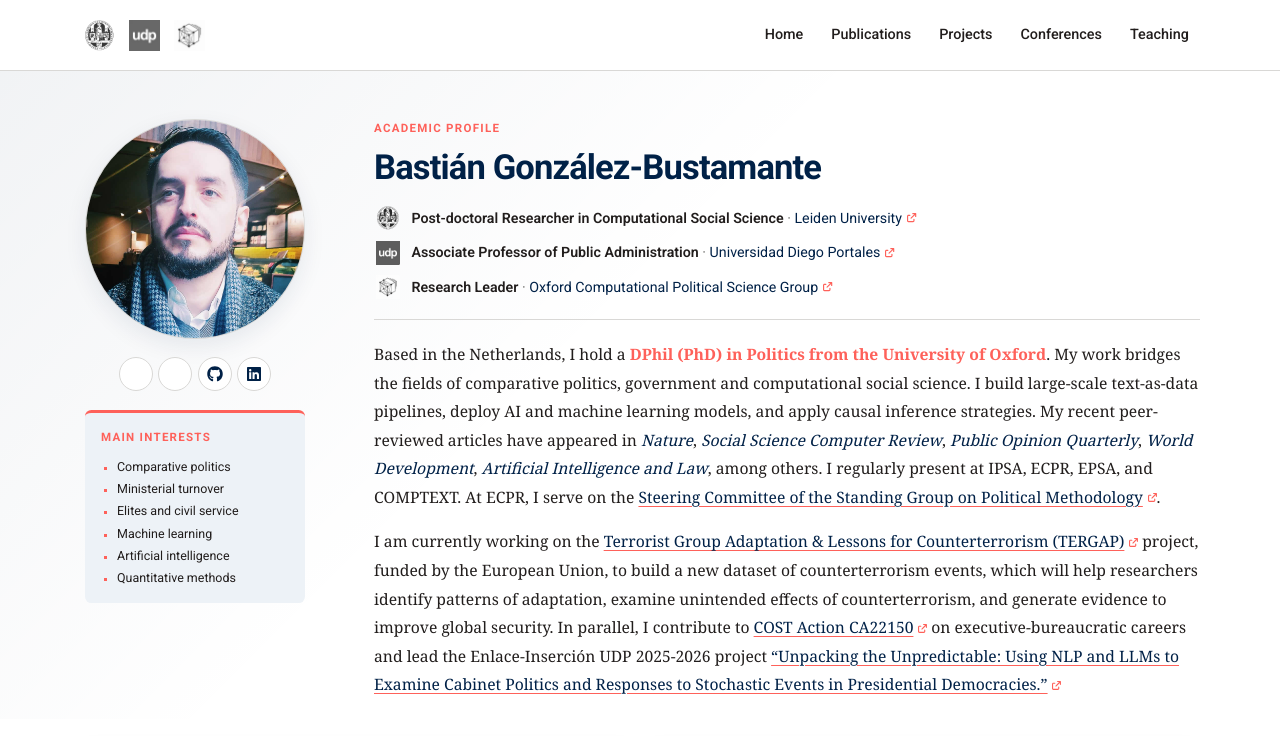
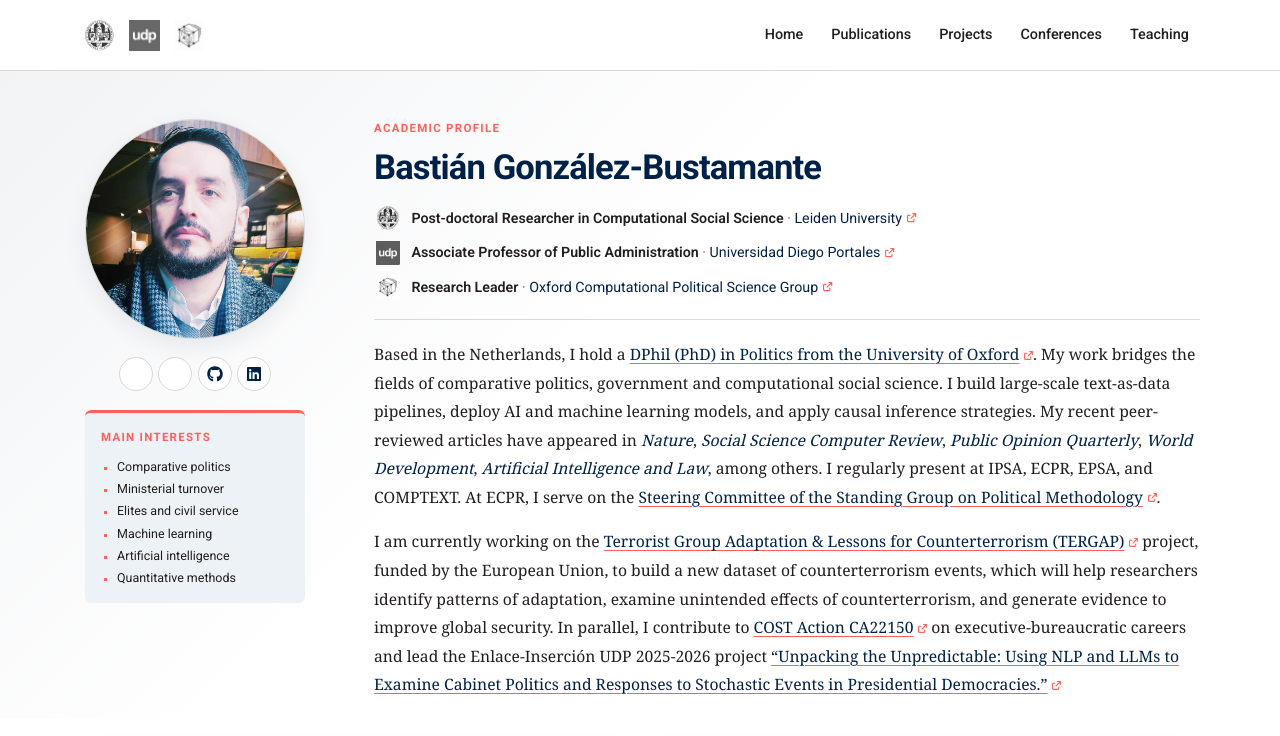
Before and after one commit to bgonzalezbustamante/academic-website, a Next.js app: page / in a window 1280 px wide. Shown: the top 736 px of the page. Built offline with nearby package versions, Linux system fonts and the light colour scheme; no server answers; some icons are missing.

Commit message:
Link Oxford degree in bio

```diff
--- a/app/page.tsx
+++ b/app/page.tsx
@@ -142,9 +142,9 @@ export default async function HomePage() {
             <div className="bio-copy">
               <p>
                 Based in the Netherlands, I hold a{' '}
-                <strong className="bio-degree-highlight">
+                <ExternalInlineLink href="https://www.ox.ac.uk/">
                   DPhil (PhD) in Politics from the University of Oxford
-                </strong>
+                </ExternalInlineLink>
                 . My work bridges the fields of
                 comparative politics, government and computational social
                 science. I build large-scale text-as-data pipelines, deploy AI
```
